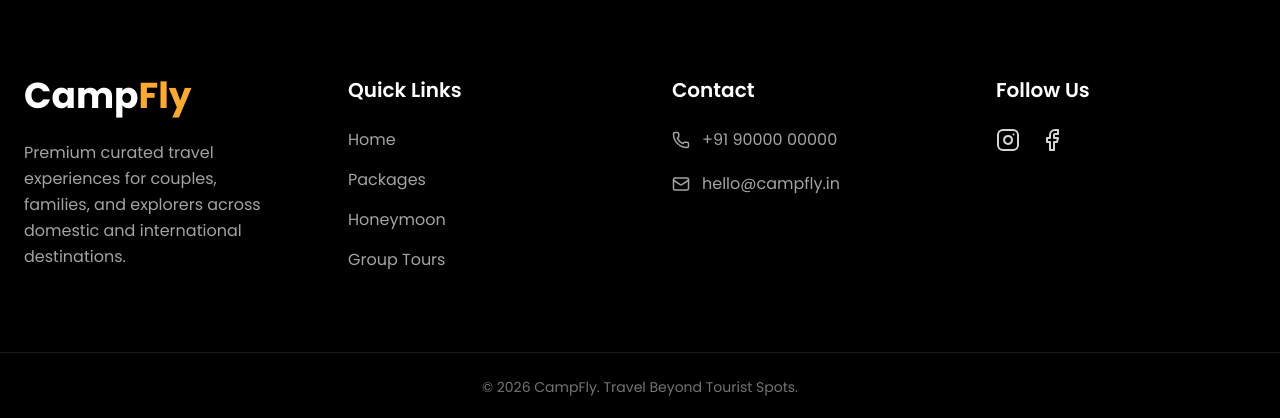
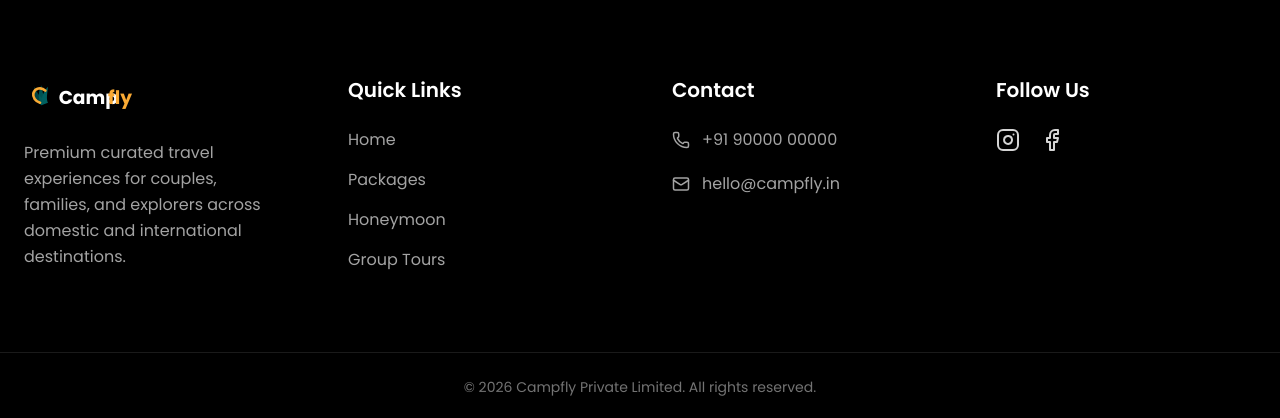
Before and after one commit to harshadh789/CampFlyNew, a Next.js app: page / in a window 1280 px wide. Shown: the part 7168-7586 px from the top of the page. Built offline with nearby package versions, Linux system fonts and the light colour scheme.

Commit message:
Fix: replace text logo with Campfly SVG wing icon logo in Footer

```diff
--- a/components/layout/Footer.tsx
+++ b/components/layout/Footer.tsx
@@ -1,24 +1,43 @@
 import Link from 'next/link'
 import { Instagram, Facebook, Mail, Phone } from 'lucide-react'
+
+function CampflyLogo({ className = '' }: { className?: string }) {
+  return (
+    <svg
+      viewBox="0 0 220 60"
+      xmlns="http://www.w3.org/2000/svg"
+      className={className}
+      aria-label="Campfly"
+    >
+      <g transform="translate(4, 8)">
+        <path d="M22 36 C14 30, 8 20, 12 8 C16 18, 20 24, 28 28 Z" fill="#006060" opacity="0.7" />
+        <path d="M22 36 C18 28, 16 18, 22 6 C24 16, 25 24, 30 30 Z" fill="#006060" opacity="0.85" />
+        <path d="M22 36 C22 26, 24 16, 32 8 C31 18, 29 26, 32 32 Z" fill="#006060" />
+        <path d="M28 14 C22 8, 12 10, 10 18 C9 24, 13 30, 20 32" fill="none" stroke="#faaa34" strokeWidth="4" strokeLinecap="round" />
+      </g>
+      <text x="52" y="42" fontFamily="Poppins, sans-serif" fontWeight="700" fontSize="28" fill="#ffffff">
+        Camp
+      </text>
+      <text x="126" y="42" fontFamily="Poppins, sans-serif" fontWeight="700" fontSize="28" fill="#faaa34">
+        fly
+      </text>
+    </svg>
+  )
+}
 
 export default function Footer() {
   return (
     <footer className="bg-black text-white">
       <div className="mx-auto grid max-w-7xl gap-16 px-6 py-20 md:grid-cols-2 xl:grid-cols-4">
         <div>
-          <h2 className="font-display text-4xl font-bold">
-            Camp<span className="text-campfly-orange">Fly</span>
-          </h2>
-
+          <CampflyLogo className="h-10 w-auto" />
           <p className="mt-6 leading-relaxed text-neutral-400">
             Premium curated travel experiences for couples, families, and
             explorers across domestic and international destinations.
           </p>
         </div>
-
         <div>
           <h3 className="mb-6 text-xl font-semibold">Quick Links</h3>
-
           <div className="flex flex-col gap-4 text-neutral-400">
             <Link href="/">Home</Link>
             <Link href="/packages">Packages</Link>
@@ -26,40 +45,33 @@ export default function Footer() {
             <Link href="/group-tours">Group Tours</Link>
           </div>
         </div>
-
         <div>
           <h3 className="mb-6 text-xl font-semibold">Contact</h3>
-
           <div className="space-y-5 text-neutral-400">
             <div className="flex items-center gap-3">
               <Phone size={18} />
               <span>+91 90000 00000</span>
             </div>
-
             <div className="flex items-center gap-3">
               <Mail size={18} />
               <span>hello@campfly.in</span>
             </div>
           </div>
         </div>
-
         <div>
           <h3 className="mb-6 text-xl font-semibold">Follow Us</h3>
-
           <div className="flex gap-5 text-neutral-300">
             <a href="https://instagram.com/campfly.in" target="_blank">
               <Instagram />
             </a>
-
             <a href="#">
               <Facebook />
             </a>
           </div>
         </div>
       </div>
-
-      <div className="border-t border-white/10 py-6 text-center text-sm text-neutral-500">
-        © 2026 CampFly. Travel Beyond Tourist Spots.
+      <div className="border-t border-white/10 px-6 py-6 text-center text-sm text-neutral-500">
+        &copy; {new Date().getFullYear()} Campfly Private Limited. All rights reserved.
       </div>
     </footer>
   )
```
